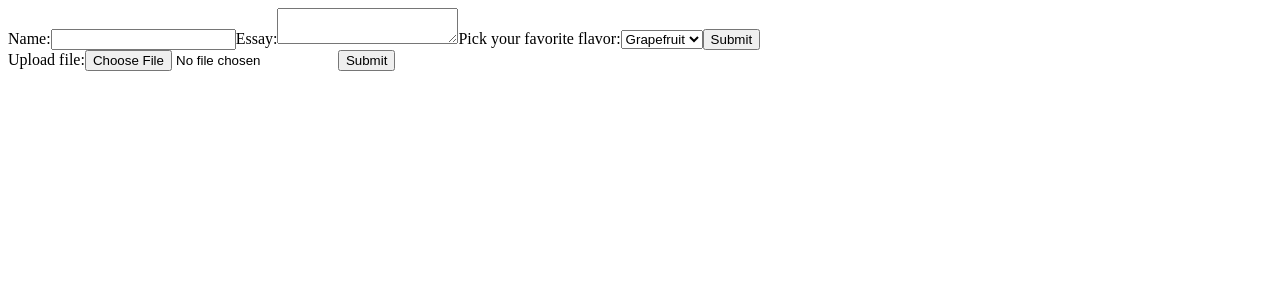
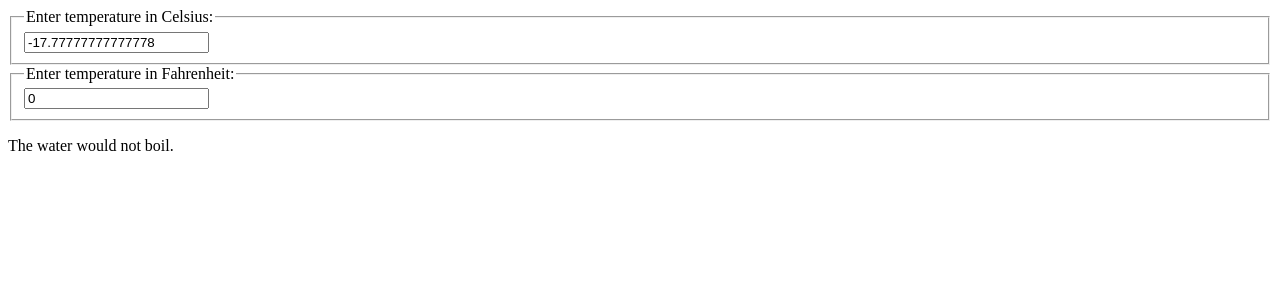
Before and after one commit to MinJeong1221/React-learn, a React (Create React App) app in the folder ts-practice/: page / in a window 1280 px wide. Shown: the top 300 px of the page. Built offline with nearby package versions, Linux system fonts and the light colour scheme.

Commit message:
state 끌어올리기

```diff
--- a/ts-practice/src/App.tsx
+++ b/ts-practice/src/App.tsx
@@ -8,6 +8,7 @@ import React from 'react';
 import List from './pages/2-9/List';
 import Controlled from './pages/2-10/Controlled';
 import UnControlled from './pages/2-10/UnControlled';
+import Calculator from './pages/2-11/Calculator';
 
 function App() {
   // const comment = {
@@ -31,8 +32,9 @@ function App() {
       {/* <Event /> */}
       {/* <Greeting /> */}
       {/* <List/> */}
-      <Controlled/>
-      <UnControlled/>
+      {/* <Controlled/> */}
+      {/* <UnControlled/> */}
+      <Calculator/>
     </>
   );
 }
--- /dev/null
+++ b/ts-practice/src/pages/2-11/BoilingVerdict.tsx
@@ -0,0 +1,14 @@
+import React from 'react'
+
+interface Props {
+    celsius: number;
+}
+
+function BoilingVerdict(props: Props) {
+    if (props.celsius >= 100) {
+        return <p>The water would boil.</p>;
+    }
+    return <p>The water would not boil.</p>;
+}
+
+export default BoilingVerdict
--- /dev/null
+++ b/ts-practice/src/pages/2-11/Calculator.tsx
@@ -0,0 +1,57 @@
+import React, { useEffect, useState } from 'react'
+import TemperatureInput from './TemperatureInput'
+import BoilingVerdict from './BoilingVerdict'
+
+function Calculator(): React.ReactElement {
+    const [celsius, setCelsius] = useState(0);
+    const [fahrenheit, setFahrenheit] = useState(0);
+    const [temp, setTemp] = useState({temprature: 0, scale: ''});
+
+    function toCelsius(fahrenheit: number) {
+        return (fahrenheit - 32) * 5 / 9;
+      }
+
+      function toFahrenheit(celsius: number) {
+        return (celsius * 9 / 5) + 32;
+      }
+
+    //온도 컴버트
+    const tryConvert = (temp: number) => {
+        const rounded = Math.round(temp * 1000) / 1000;
+        return rounded;
+    }
+
+    //값이 바뀔때마다
+    const handleChangeTemp = (scale: string, temp: number) => {
+        setTemp({temprature: temp, scale: scale});
+    }
+
+
+    //temp 변할때 마다
+    useEffect(()=>{
+        if(temp.scale === 'c'){
+            setCelsius(temp.temprature);
+            setFahrenheit(toFahrenheit(tryConvert((temp.temprature))))
+        } else {
+            setFahrenheit(temp.temprature);
+            setCelsius(toCelsius(tryConvert((temp.temprature))))
+        }
+    }, [temp])
+
+    return (
+        <div>
+            <TemperatureInput
+                scale="c"
+                temperature={celsius}
+                onTemperatureChange = {handleChangeTemp}/>
+            <TemperatureInput
+                scale="f"
+                temperature={fahrenheit}
+                onTemperatureChange={handleChangeTemp} />
+            <BoilingVerdict
+                celsius={celsius} />
+        </div>
+    )
+}
+
+export default Calculator
--- /dev/null
+++ b/ts-practice/src/pages/2-11/TemperatureInput.tsx
@@ -0,0 +1,23 @@
+import React from 'react'
+
+interface Props {
+    scale: string,
+    temperature: number,
+    onTemperatureChange: (arg1: string, arg2: number) => void;
+}
+
+function TemperatureInput(props: Props): React.ReactElement {
+    const handleChange = (e: React.ChangeEvent<HTMLInputElement>) => {
+        props.onTemperatureChange(props.scale, Number(e.target.value))
+    }
+
+    return (
+        <fieldset>
+        <legend>Enter temperature in {props.scale === 'c' ? 'Celsius' : 'Fahrenheit' }:</legend>
+        <input value={props.temperature}
+            onChange={handleChange} />
+    </fieldset>
+    )
+}
+
+export default TemperatureInput
```
